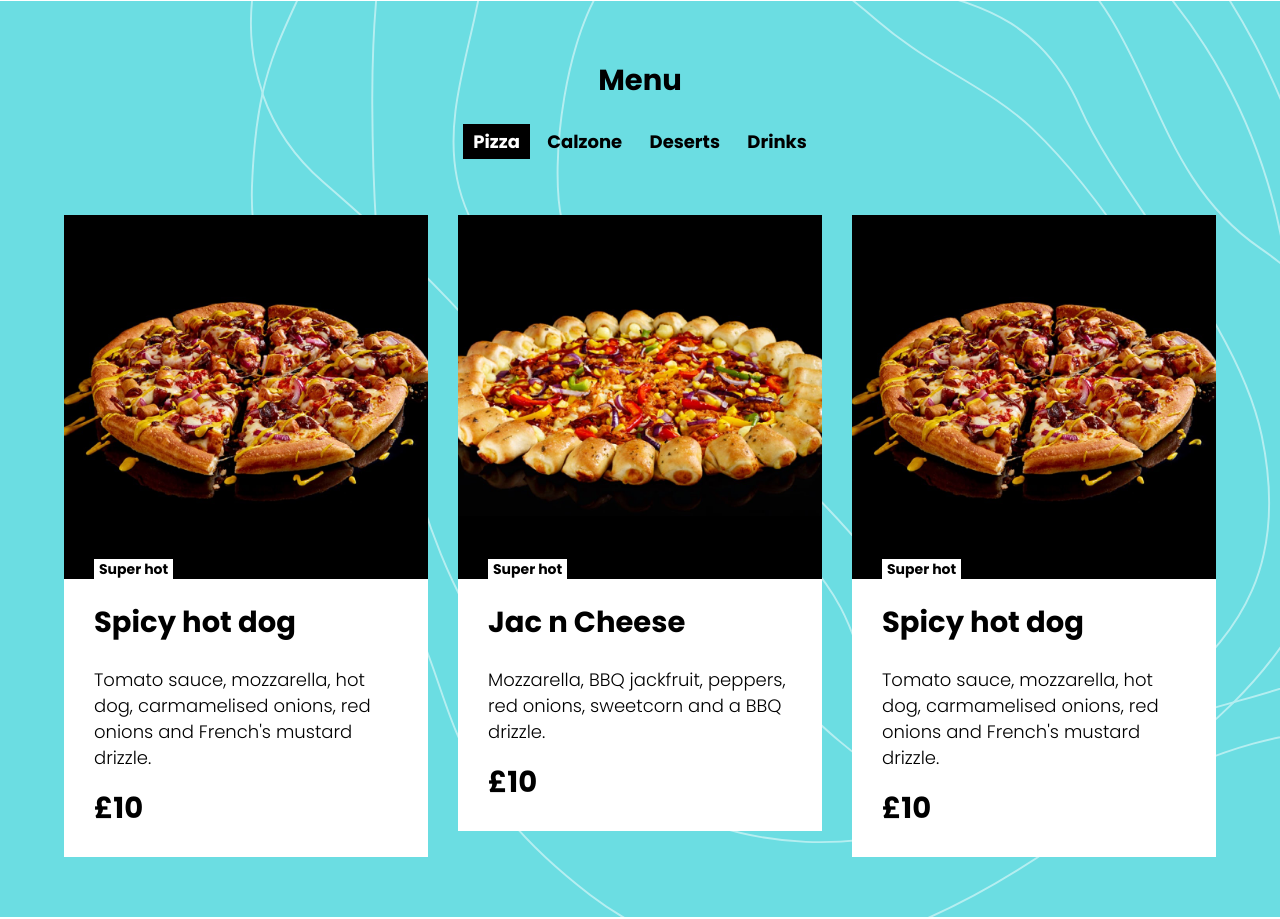
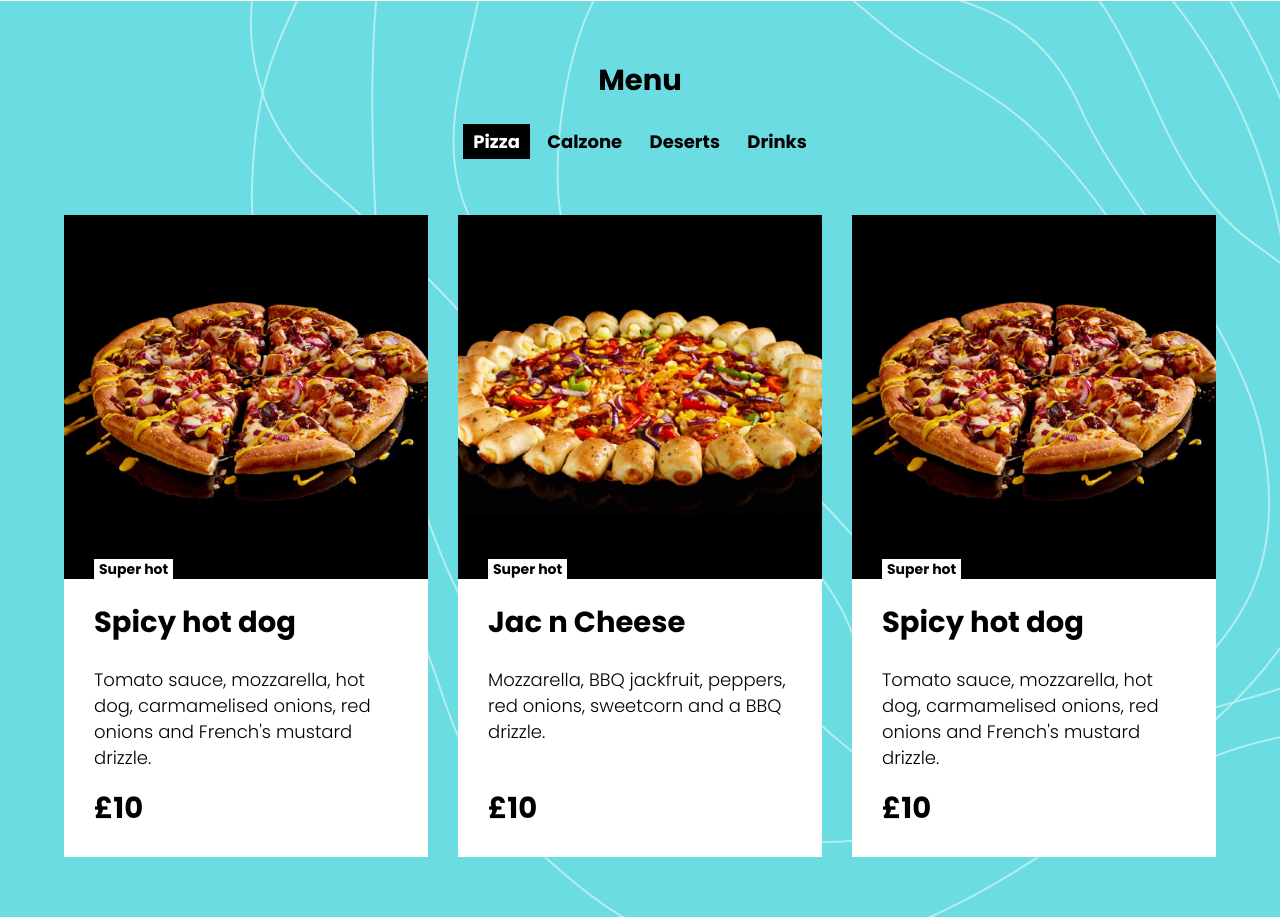
Before and after one commit to Shehzad-Abdulcadir/izza-pizza, a website with bundled scripts: page index.html in a window 1280 px wide. Shown: the part 971-1890 px from the top of the page. Built offline with nearby package versions, Linux system fonts and the light colour scheme.

Commit message:
[Menus] - Fix spacing issue on menu cards

```diff
--- a/index.html
+++ b/index.html
@@ -68,7 +68,7 @@
                             <div class="c-menu__card__inner">
                                 <span class="c-menu__card__inner__tag  tag">Super hot</span>
                                 <h2>Spicy hot dog</h2>
-                                <p class="mt-0">
+                                <p class="c-menu__card__inner__content  mt-0">
                                     Tomato sauce, mozzarella, hot dog,
                                     carmamelised onions, red onions and
                                     French's mustard drizzle.
@@ -82,7 +82,7 @@
                             <div class="c-menu__card__inner">
                                 <span class="c-menu__card__inner__tag  tag">Super hot</span>
                                 <h2>Jac n Cheese</h2>
-                                <p class="mt-0">
+                                <p class="c-menu__card__inner__content  mt-0">
                                     Mozzarella, BBQ jackfruit, peppers, red onions,
                                     sweetcorn and a BBQ drizzle.
                                 </p>
@@ -95,7 +95,7 @@
                             <div class="c-menu__card__inner">
                                 <span class="c-menu__card__inner__tag  tag">Super hot</span>
                                 <h2>Spicy hot dog</h2>
-                                <p class="mt-0">
+                                <p class="c-menu__card__inner__content  mt-0">
                                     Tomato sauce, mozzarella, hot dog,
                                     carmamelised onions, red onions and
                                     French's mustard drizzle.
--- a/scss/components/_menu.scss
+++ b/scss/components/_menu.scss
@@ -32,7 +32,7 @@
     display: flex;
     flex-direction: row;
     justify-content: center;
-    align-items: flex-start;
+    align-items: stretch;
     margin-bottom: 60px;
   }
 
@@ -44,8 +44,15 @@
 
     &__inner {
       position: relative;
+      display: flex;
+      flex-direction: column;
+      flex-grow: 1;
       background-color: $color-white;
       padding: 0px 30px;
+
+      &__content {
+        flex-grow: 1;
+      }
 
       &__tag {
         background-color: $color-white;
```
